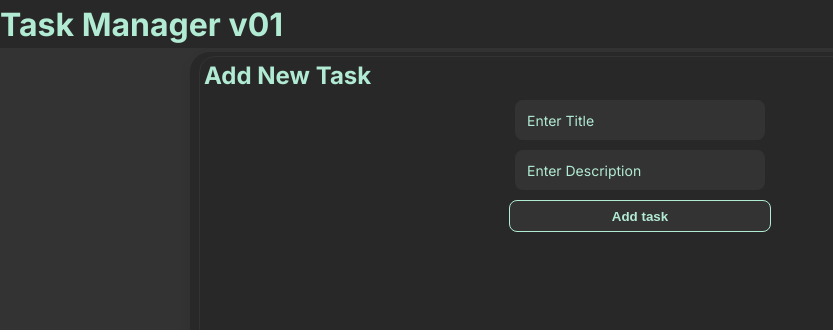
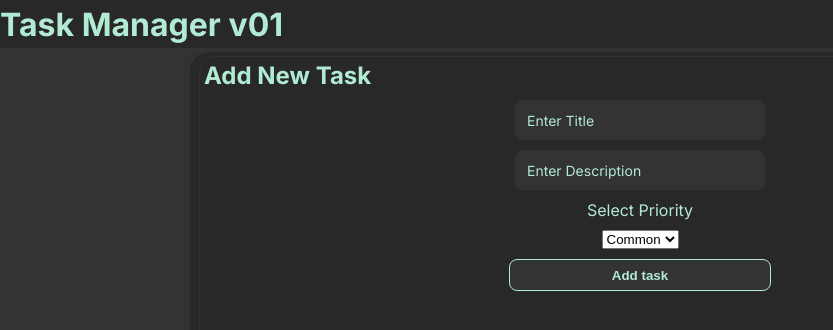
Before and after one commit to AdrianLesko/Task-Manager, a React (Vite) app: page / in a window 1280 px wide. Shown: the top 330 px of the page, without its empty margins (0-833 px from the left). Built offline with nearby package versions, Linux system fonts and the light colour scheme.

Commit message:
add priority rating to task, need to fix

```diff
--- a/src/components/taskEditModal/editModal.jsx
+++ b/src/components/taskEditModal/editModal.jsx
@@ -6,6 +6,7 @@ function EditModal ({taskToEdit, isModalOpen, handleEditSave, handleEditCancel})
 
     const [newTitle, setNewTitle] = useState('')
     const [newDescription, setNewDescription] = useState('')
+    const [newPriority, setNewPriority] = useState('')
 
     const handleSubmit = (e) => {
         e.preventDefault()
@@ -13,7 +14,8 @@ function EditModal ({taskToEdit, isModalOpen, handleEditSave, handleEditCancel})
             id: taskToEdit.id,
             title: newTitle,
             description: newDescription,
-            completed: taskToEdit.completed
+            completed: taskToEdit.completed,
+            priority: newPriority
         }
         handleEditSave(newTaskObj)
         setNewTitle('')
@@ -51,6 +53,15 @@ function EditModal ({taskToEdit, isModalOpen, handleEditSave, handleEditCancel})
                         />
                     </div>
 
+                    <div className='priority-container edit-box'>
+                        <h3>Edit priority</h3>
+                        <select value={newPriority} onChange={(e) => setNewPriority(e.target.value)}>
+                            <option value='common'>Common</option>
+                            <option value='medium'>Medium</option>
+                            <option value='high'>High</option>
+                        </select>
+                    </div>
+
                     <div id='button-container'>
                         <button
                             type='submit'
--- a/src/components/taskForm/taskForm.css
+++ b/src/components/taskForm/taskForm.css
@@ -10,6 +10,10 @@
         justify-content: flex-start;
         align-items: center;
         gap: 10px;
+
+        label {
+            color: var(--secondary)
+        }
 
         .add-task-title {
             color: var(--secondary);
--- a/src/components/taskForm/taskForm.jsx
+++ b/src/components/taskForm/taskForm.jsx
@@ -6,6 +6,8 @@ export default function TaskForm (props) {
     const isCompleted = props.isTaskCompleted
     const [currentVal, setVal] = useState('')
     const [description, setDescription] = useState('')
+    const [priority, setPriority] = useState('common')
+
 
     const handleSubmit = (e) => {
         e.preventDefault()
@@ -14,7 +16,9 @@ export default function TaskForm (props) {
             title: currentVal,
             description: description,
             completed: false,
+            priority: priority,
         }
+        console.log(dataObj)
         addTask(dataObj)
         setVal('')
         setDescription('')
@@ -32,6 +36,12 @@ export default function TaskForm (props) {
                     <input type='text' value={description} onChange={(e) => setDescription(e.target.value)} required/>
                     <span className='placeholder'>Enter Description</span>
                 </label>
+                <label htmlFor='add-select'>Select Priority</label>
+                <select id='add-select' value={priority} onChange={(e) => setPriority(e.target.value)}>
+                    <option value='common'>Common</option>
+                    <option value='medium'>Medium</option>
+                    <option value='high'>High</option>
+                </select>
               <button type='submit'>Add task</button>
             </form>
         </div>
--- a/src/components/taskItem/taskItem.css
+++ b/src/components/taskItem/taskItem.css
@@ -1,3 +1,6 @@
+#priority-exclamation {
+    cursor:default;
+}
 .task-container{
     display: flex;
     flex-direction: row;
--- a/src/components/taskItem/taskItem.jsx
+++ b/src/components/taskItem/taskItem.jsx
@@ -10,7 +10,9 @@ function TaskItem ({task, toggleTask, deleteTask, editTask}) {
                 <p>{task.description}</p>
             </div>
             <div className='task-container-interactivity'>
+                <h3>{task.priority}</h3>
                 <h3>{task.completed ? '✅ completed' : 'not completed'}</h3>
+
                 <div className='btns-task-container'>
                     <input type='checkbox' checked={task.completed} onChange={() => toggleTask(task)}/>
                     <button onClick={() => editTask(task)}>Edit</button>
```
Also changed, not shown: src/components/modal/modal.jsx (added, +7 -0 lines), src/components/modal/modal.css (added).
